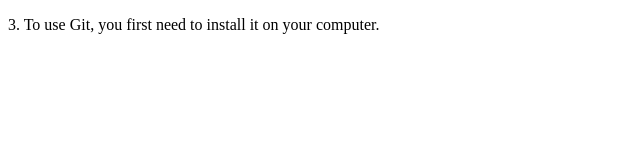
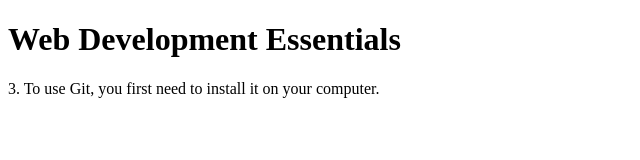
Before and after one commit to hanawujira/Web-development-essentials, a plain HTML site: page Brook.html in a window 1280 px wide. Shown: the whole page, without its empty margins (0-640 px from the left). Drawn offline with Linux system fonts and the light colour scheme.

Commit message:
added header and paragraph

```diff
--- a/Brook.html
+++ b/Brook.html
@@ -1,8 +1,12 @@
 <!DOCTYPE html>
 <html lang="en">
     <head>
+        <meta charset="UTF-8">
+        <h1> Web Development Essentials</h1>
+    </head>
         <body>
+            <div>
             <p> 3. To use Git, you first need to install it on your computer. </p>
+            </div>
         </body>
-    </head>
 </html>
```
